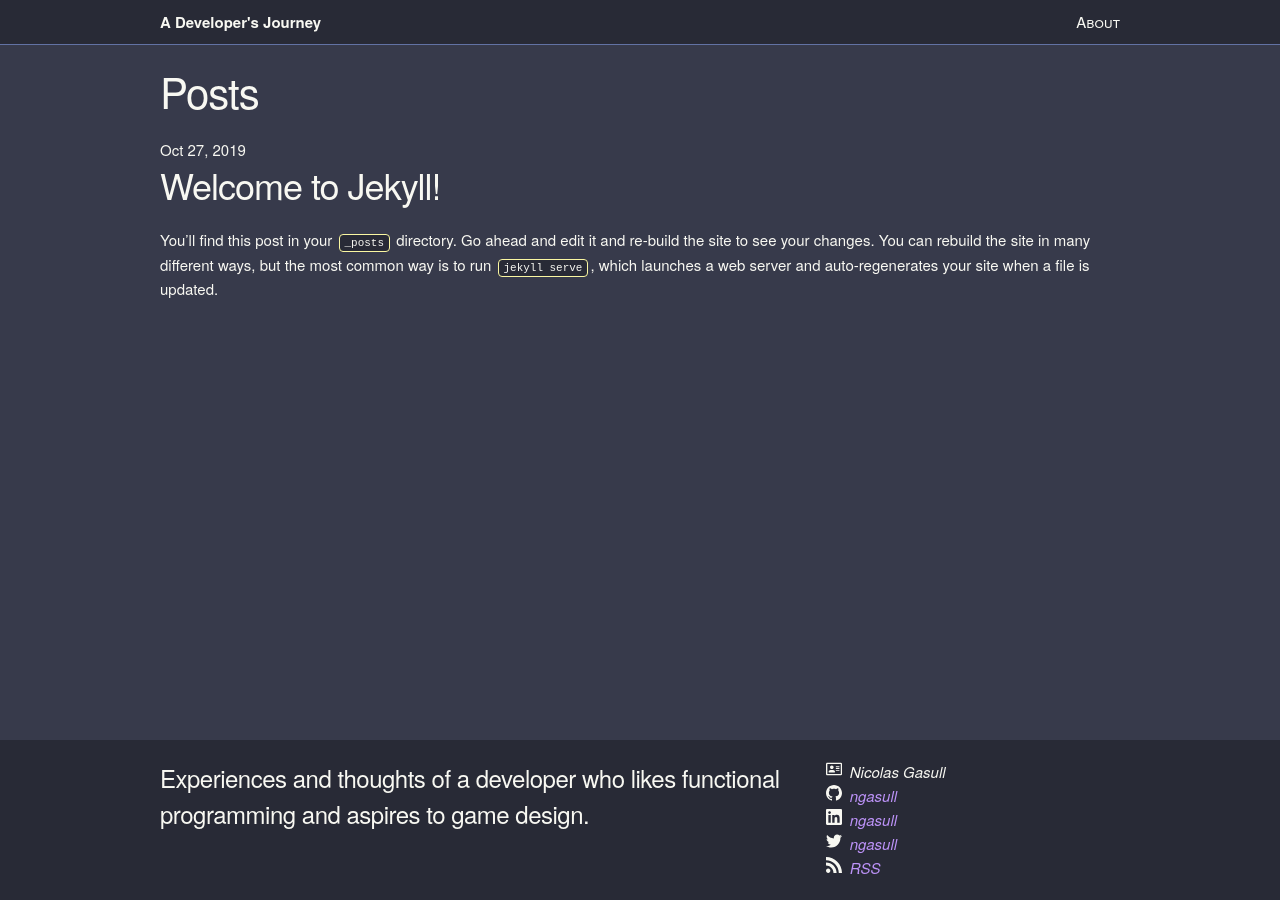
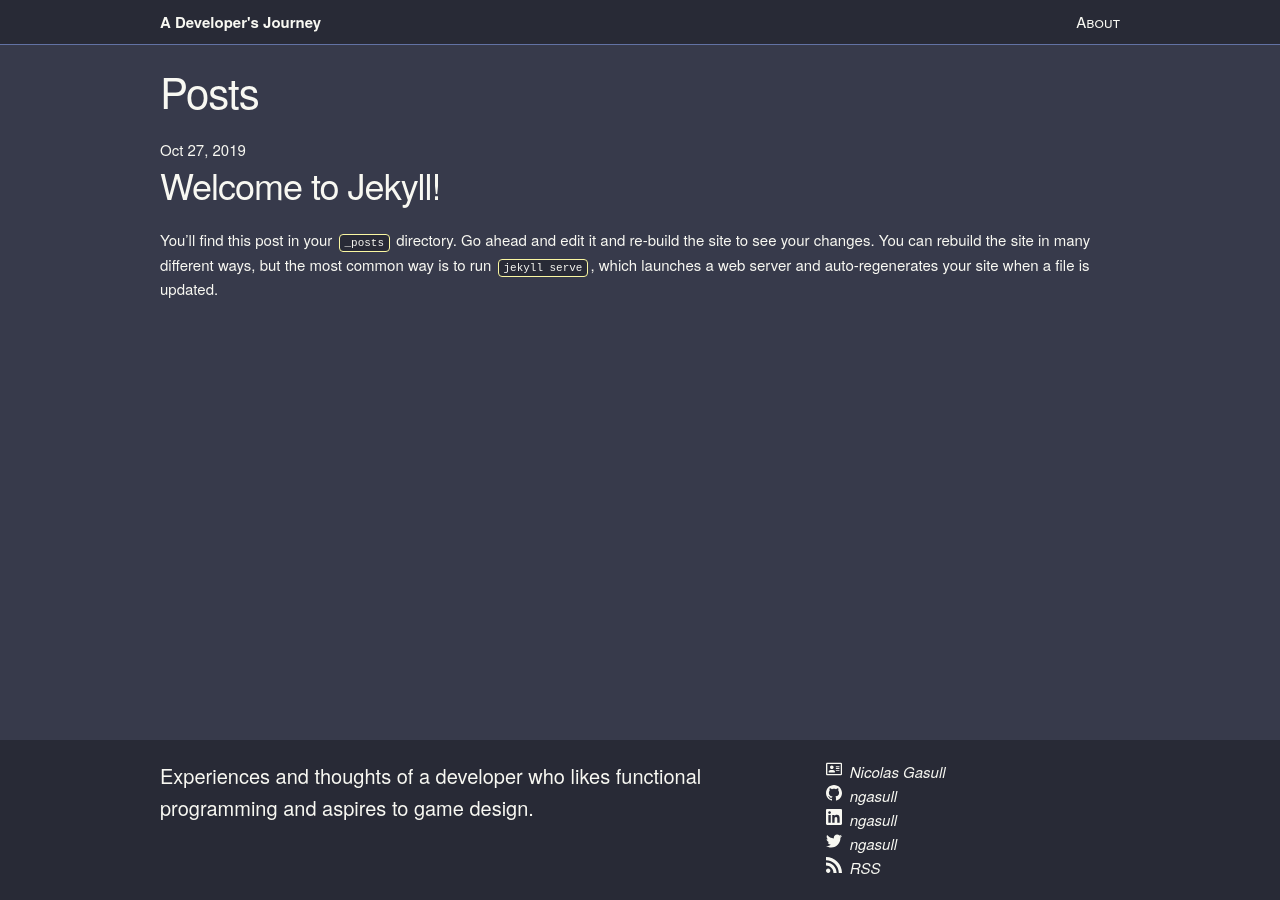
Before and after one commit to ngasull/ngasull.github.io, a Jekyll site: the page built from index.md, in a window 1280 px wide. Built offline with Jekyll 4.4.1, drawn with Linux system fonts in a browser that asks for light colours.

Commit message:
Bring less attention to footer

```diff
--- a/_includes/footer.html
+++ b/_includes/footer.html
@@ -3,7 +3,7 @@
 
   <div class="container">
 
-    <h5 class="two-thirds col">{{ site.description | escape }}</h5>
+    <div class="site-footer-description two-thirds col">{{ site.description | escape }}</div>
 
     <address class="social-list one-third col">
       {%- include social.html -%}
--- a/_includes/social.html
+++ b/_includes/social.html
@@ -22,4 +22,4 @@
 
 {%- if site.googleplus_username -%}<a href="https://plus.google.com/{{ site.googleplus_username| escape }}" class="social-entry"><svg class="social-icon"><use xlink:href="{{ '/assets/social-icons.svg#googleplus' | relative_url }}"></use></svg> {{ site.googleplus_username| escape }}</a>{%- endif -%}
 
-{%- if site.rss -%}<a href="{{ 'feed.xml' | relative_url }}"><svg class="social-icon"><use xlink:href="{{ '/assets/social-icons.svg#rss' | relative_url }}"></use></svg> <span>{{ site.rss | escape }}</span></a>{%- endif -%}
+{%- if site.rss -%}<a href="{{ 'feed.xml' | relative_url }}" class="social-entry"><svg class="social-icon"><use xlink:href="{{ '/assets/social-icons.svg#rss' | relative_url }}"></use></svg> <span>{{ site.rss | escape }}</span></a>{%- endif -%}
--- a/_sass/footer.scss
+++ b/_sass/footer.scss
@@ -3,8 +3,13 @@
   background: $color-tertiary;
 }
 
+.site-footer-description {
+  font-size: 2rem;
+}
+
 .social-entry {
   display: block;
+  color: $color-secondary;
 }
 
 .social-icon {
```
